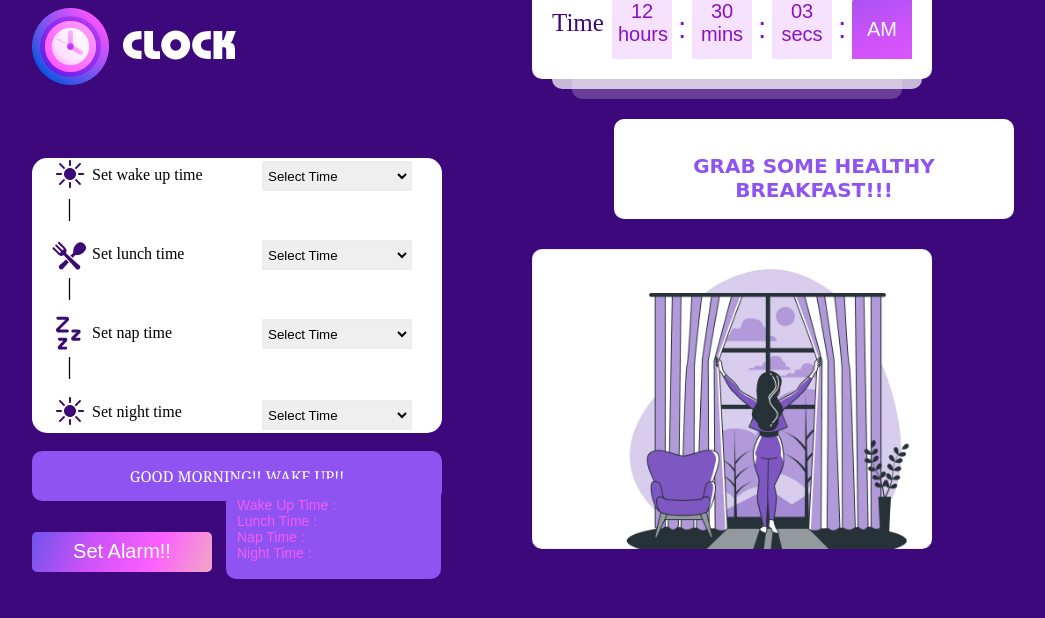
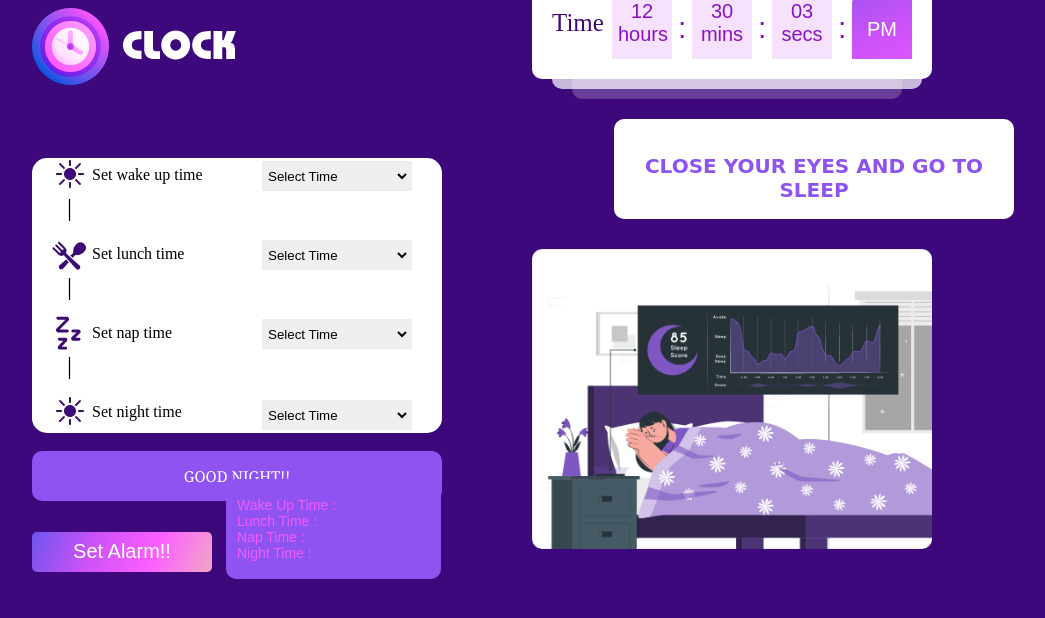
Before and after one commit to medhruv600/Digital-Clock, a plain HTML site: page index.html in a window 1280 px wide. Shown: the whole page, without its empty margins (176-1221 px from the left). Drawn offline with Linux system fonts and the light colour scheme.

Commit message:
javascript fixed

```diff
--- a/index.html
+++ b/index.html
@@ -140,7 +140,7 @@
 
     <br>
 
-    <button class="getup" id="getup"> GOOD MORNING!! WAKE UP!! </button><br><br>
+    <button class="getup" id="getup"></button><br><br>
     <button class="set" hover="Party time!!" id="alarmSet">Set Alarm!!</button>
     <button class="alarm">
 
@@ -170,7 +170,7 @@
 
 
     <div class="breakfast">
-        <div class="grab"><b id="wakeup"> GRAB SOME HEALTHY BREAKFAST!!! </b></div>
+        <div class="grab"><b id="wakeup"></b></div>
     </div>
 
 
--- a/script.js
+++ b/script.js
@@ -5,14 +5,13 @@ function time() {
   let hour = time.getHours();
   let min = time.getMinutes();
   let sec = time.getSeconds();
-  let ap = "AM";
+  let ap = time.getHours() >= 12 ? "PM" : "AM";
 
   if (hour === 0) {
     hour = 12;
   }
   if (hour > 12) {
     hour = hour - 12;
-    ap = "PM";
   }
   if (hour < 10) {
     hour = "0" + hour;
@@ -24,7 +23,7 @@ function time() {
     sec = "0" + sec;
   }
 
-  if (hour < 4 && ap === "PM") {
+  if (hour >= 1 && hour <= 4 && ap === "PM") {
     let a = document.getElementById("wakeup");
 
     a.innerText = "LET'S HAVE SOME LUNCH !!";
@@ -36,7 +35,7 @@ function time() {
     let c = document.getElementById("getup");
 
     c.innerText = "GOOD AFTERNOON !! TAKE SOME SLEEP";
-  } else if (hour < 8 && hour >= 4 && ap === "PM") {
+  } else if (hour > 4 && hour <= 8 && ap === "PM") {
     let a = document.getElementById("wakeup");
 
     a.innerText = "STOP YAWNING, GET SOME TEA.. ITS JUST EVENING!";
@@ -48,7 +47,7 @@ function time() {
     let c = document.getElementById("getup");
 
     c.innerText = "GOOD Evening!!";
-  } else if (hour < 11 && hour >= 8 && ap === "PM") {
+  } else if (hour > 8 && hour <= 12 && ap === "PM") {
     let a = document.getElementById("wakeup");
 
     a.innerText = "CLOSE YOUR EYES AND GO TO SLEEP";
@@ -60,14 +59,14 @@ function time() {
     let c = document.getElementById("getup");
 
     c.innerText = "GOOD NIGHT!!";
-  } else if (hour > 1 && hour >= 7 && hour < 12 && ap === "AM") {
+  } else if (hour > 8 && hour <= 12 && ap === "AM") {
     let a = document.getElementById("wakeup");
 
     a.innerText = "GRAB SOME HEALTHY BREAKFAST!!!";
 
     let b = document.getElementById("image");
 
-    b.style.backgroundImage = "url('Images/morning.png')";
+    // b.style.backgroundImage = "url('Images/morning.png')";
 
     let c = document.getElementById("getup");
 
```
